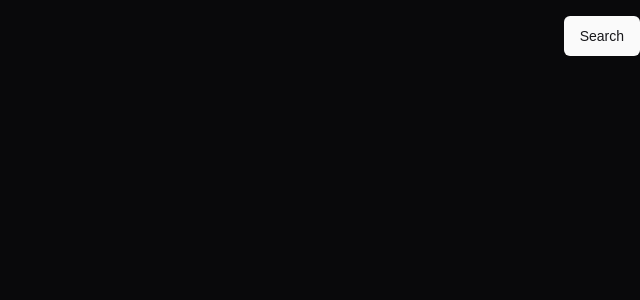
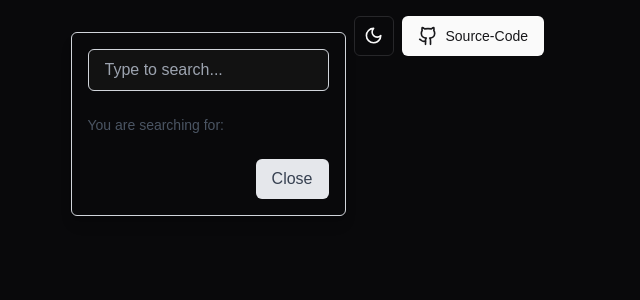
Before and after one commit to rebvar-ebra/42berlin, a Next.js app: page / in a window 1280 px wide. Shown: the top 300 px of the page, without its empty margins (640-1280 px from the left). Built offline with nearby package versions, Linux system fonts and the light colour scheme.

Commit message:
error -search-bar

```diff
--- /dev/null
+++ b/app/api/weather/routes.ts
@@ -0,0 +1,40 @@
+// pages/api/weather.ts
+import axios from "axios";
+import type { NextApiRequest, NextApiResponse } from "next";
+
+const API_KEY = process.env.WEATHER_API_KEY; // Ensure you set this in your .env.local
+
+export default async function handler(
+  req: NextApiRequest,
+  res: NextApiResponse
+) {
+  const { city } = req.query; // Extract the city from the query parameters
+
+  // Check if the city query parameter is provided
+  if (!city || Array.isArray(city)) {
+    return res.status(400).json({ error: "City is required" });
+  }
+
+  try {
+    // Fetch weather data from OpenWeather API
+    const response = await axios.get(
+      `https://api.openweathermap.org/data/2.5/weather?q=${city}&appid=${API_KEY}&units=metric`
+    );
+
+    // Return the fetched weather data
+    return res.status(200).json(response.data);
+  } catch (error: unknown) {
+    // Handle errors, checking for specific cases
+    if (axios.isAxiosError(error)) {
+      if (error.response && error.response.status === 404) {
+        return res.status(404).json({ error: "City not found" });
+      }
+      return res
+        .status(500)
+        .json({ error: error.message || "An error occurred" });
+    }
+
+    // Handle other types of errors (if any)
+    return res.status(500).json({ error: "An unexpected error occurred" });
+  }
+}
--- a/app/components/Navbar.tsx
+++ b/app/components/Navbar.tsx
@@ -1,12 +1,9 @@
 "use client";
 import { Button } from "@/components/ui/button";
-import {
-  DropdownMenu,
-  DropdownMenuContent,
-  DropdownMenuItem,
-  DropdownMenuTrigger,
-} from "@/components/ui/dropdown-menu";
+import { github } from "../utils/Icons";
 import { useRouter } from "next/navigation";
+import { ThemeDropDown } from "./ThemDropDown/ThemeDropDown";
+import SearchDialog from "./SearchDialog/SearchDialog";
 
 function Navbar() {
   const router = useRouter();
@@ -14,13 +11,16 @@ function Navbar() {
     <div className="w-full py-4 flex items-center justify-between">
       <div className="left"></div>
       <div className="search-container flex shrink-0 w-full gap-2 sm:w-fit">
+        <SearchDialog/>
+		<ThemeDropDown />
         <Button
           className="source-code flex items-center gap-2"
           onClick={() => {
             router.push("https://github.com/rebvar-ebra/weather-app");
           }}
         >
-          Search
+          {github}
+          Source-Code
         </Button>
       </div>
     </div>
--- /dev/null
+++ b/app/components/SearchDialog/SearchDialog.tsx
@@ -0,0 +1,44 @@
+"use client";
+import React, { useState } from "react";
+
+function SearchDialog() {
+  const [query, setQuery] = useState(""); // State to capture search input
+
+  // Function to toggle the dialog visibility
+
+
+  return (
+    <div className="relative">
+
+      {/* Search dialog */}
+
+        <div className="mt-4 p-4 border border-gray-300 rounded-md shadow-lg">
+          {/* Search input */}
+          <input
+            type="text"
+            value={query}
+            onChange={(e) => setQuery(e.target.value)}
+            placeholder="Type to search..."
+            className="w-full px-4 py-2 border border-gray-300 rounded-md focus:outline-none focus:ring-2 focus:ring-blue-500 mb-4"
+          />
+
+          {/* Display the text entered */}
+          <div className="mt-2 text-sm text-gray-600">
+            You are searching for: <span className="font-medium">{query}</span>
+          </div>
+
+          {/* Footer with close button */}
+          <div className="text-right mt-6">
+            <button
+              className="px-4 py-2 bg-gray-200 text-gray-700 rounded-md hover:bg-gray-300"
+            >
+              Close
+            </button>
+          </div>
+        </div>
+
+    </div>
+  );
+}
+
+export default SearchDialog;
--- /dev/null
+++ b/app/components/ThemDropDown/ThemeDropDown.tsx
@@ -0,0 +1,37 @@
+"use client";
+
+import * as React from "react";
+import { Moon, Sun } from "lucide-react";
+import { useTheme } from "next-themes";
+
+import { Button } from "@/components/ui/button";
+import {
+  DropdownMenu,
+  DropdownMenuContent,
+  DropdownMenuItem,
+  DropdownMenuTrigger,
+} from "@/components/ui/dropdown-menu";
+
+export function ThemeDropDown() {
+  const { setTheme } = useTheme();
+
+  return (
+    <DropdownMenu>
+      <DropdownMenuTrigger asChild>
+        <Button variant="outline" size="icon">
+          <Sun className="h-[1.2rem] w-[1.2rem] rotate-0 scale-100 transition-all dark:-rotate-90 dark:scale-0" />
+          <Moon className="absolute h-[1.2rem] w-[1.2rem] rotate-90 scale-0 transition-all dark:rotate-0 dark:scale-100" />
+          <span className="sr-only">Toggle theme</span>
+        </Button>
+      </DropdownMenuTrigger>
+      <DropdownMenuContent align="end">
+        <DropdownMenuItem onClick={() => setTheme("light")}>
+          Light
+        </DropdownMenuItem>
+        <DropdownMenuItem onClick={() => setTheme("dark")}>
+          Dark
+        </DropdownMenuItem>
+      </DropdownMenuContent>
+    </DropdownMenu>
+  );
+}
--- a/app/page.tsx
+++ b/app/page.tsx
@@ -1,7 +1,7 @@
 import {Navbar} from './components/index'
 export default function Home() {
   return (
-   <main>
+   <main className='mx-[1rem] lg:mx-[2rem] xl:mx-[6rem] 2xl:mx-[16rem] m-auto'>
     <Navbar />
    </main>
   );
--- /dev/null
+++ b/app/utils/Icons.tsx
@@ -0,0 +1,42 @@
+import {
+	Command,
+	Github,
+	Search,
+	CloudDrizzle,
+	CloudRain,
+	Snowflake,
+	CloudSun,
+	Cloudy,
+	Navigation,
+	ThermometerSun,
+	Sunset,
+	Wind,
+	Gauge,
+	Droplets,
+	Thermometer,
+	Eye,
+	UsersRound,
+	CalendarDays,
+	SunDim,
+
+  } from "lucide-react";
+
+  export const commandIcon = <Command size={14} />;
+  export const github = <Github size={20} />;
+  export const searchIcon = <Search />;
+  export const drizzleIcon = <CloudDrizzle size={25} />;
+  export const rain = <CloudRain size={30} />;
+  export const snow = <Snowflake size={30} />;
+  export const clearSky = <CloudSun size={30} />;
+  export const cloudy = <Cloudy size={30} />;
+  export const navigation = <Navigation size={15} />;
+  export const thermo = <ThermometerSun size={15} />;
+  export const sunset = <Sunset size={15} />;
+  export const wind = <Wind size={15} />;
+  export const gauge = <Gauge size={15} />;
+  export const droplets = <Droplets size={15} />;
+  export const thermometer = <Thermometer size={15} />;
+  export const eye = <Eye size={15} />;
+  export const people = <UsersRound size={15} />;
+  export const calender = <CalendarDays size={15} />;
+  export const sun = <SunDim size={15} />;
--- a/next.config.mjs
+++ b/next.config.mjs
@@ -1,4 +1,18 @@
 /** @type {import('next').NextConfig} */
-const nextConfig = {};
+const nextConfig = {
+	async headers() {
+	  return [
+		{
+		  source: '/(.*)', // Apply to all routes
+		  headers: [
+			{
+			  key: 'Content-Security-Policy',
+			  value: "default-src 'self'; script-src 'self';" // Modify this as needed
+			},
+		  ],
+		},
+	  ];
+	},
+  };
 
-export default nextConfig;
+  export default nextConfig;
--- a/package.json
+++ b/package.json
@@ -11,6 +11,7 @@
   "dependencies": {
     "@radix-ui/react-dropdown-menu": "^2.1.1",
     "@radix-ui/react-slot": "^1.1.0",
+    "axios": "^1.7.7",
     "class-variance-authority": "^0.7.0",
     "clsx": "^2.1.1",
     "lucide-react": "^0.446.0",
```
Also changed, not shown: 2 other files (tests, documents, lock files or other folders).
